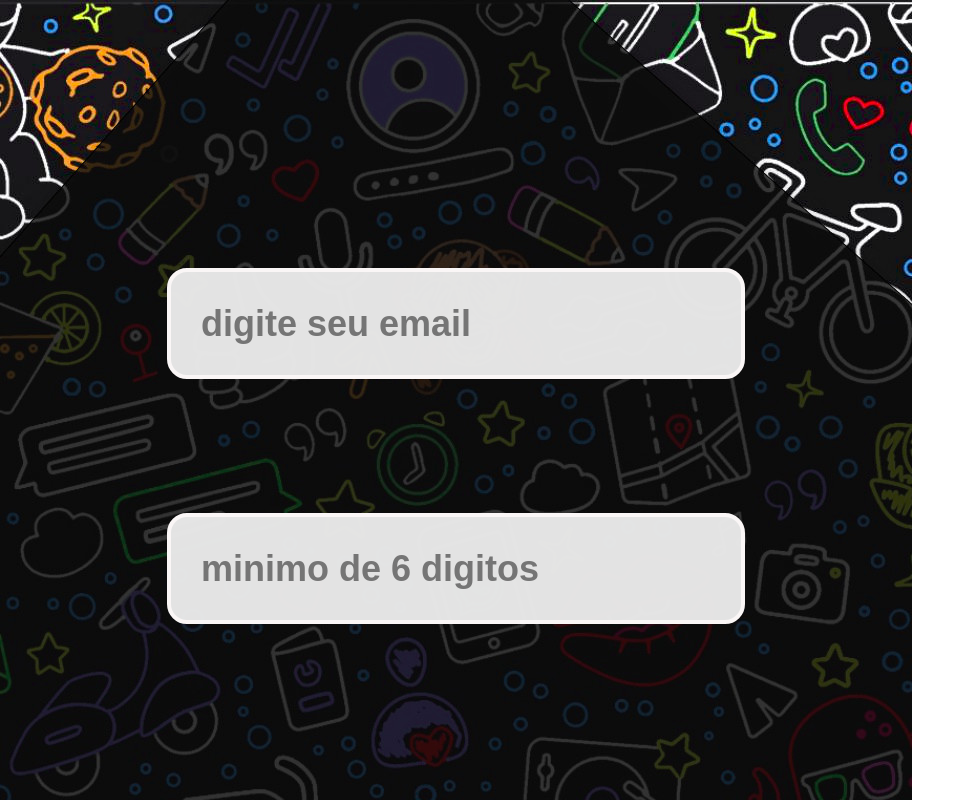
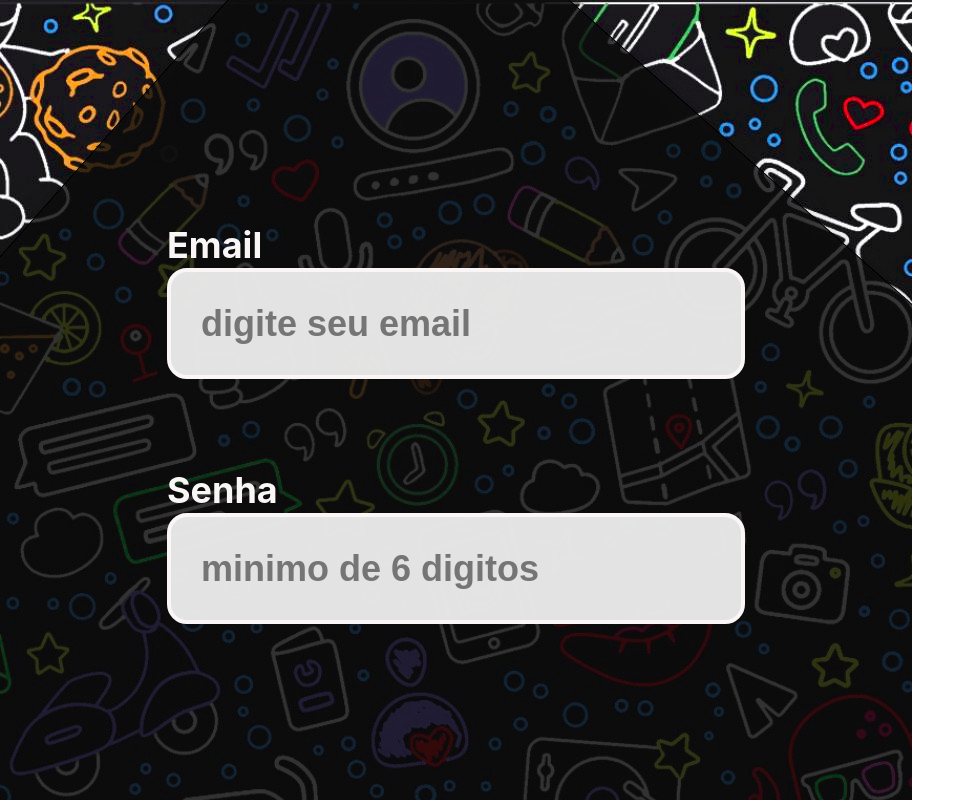
Before and after one commit to lz-tangerine/SAP004-burguer-queen, a React (Create React App) app: page / in a window 1280 px wide. Shown: the top 800 px of the page, without its empty margins (0-975 px from the left). Built offline with nearby package versions, Linux system fonts and the light colour scheme.

Commit message:
label e input prontos

```diff
--- a/src/App.js
+++ b/src/App.js
@@ -15,21 +15,22 @@ const App = () => {
         nameSecond="Registro"
       />
       <form>
+        <label className="user">Email</label>
         <input
           id="email"
           type="email"
           className="email"
           placeholder="digite seu email"
         />
-        Email
+
+        <label className="senha">Senha</label>
         <input
           id="password"
           type="password"
           minlength="6"
-          className="senha"
+          className="password"
           placeholder="minimo de 6 digitos"
         />
-        Senha
       </form>
     </main>
   );
--- a/src/style.css
+++ b/src/style.css
@@ -42,10 +42,42 @@ input {
   left: 167px;
   top: 268px;
 }
-.senha {
+.password {
   position: absolute;
   width: 578px;
   height: 111px;
   left: 167px;
   top: 513px;
 }
+
+.senha {
+  font-style: normal;
+  font-weight: bold;
+  font-size: 36px;
+  line-height: 42px;
+  display: flex;
+  align-items: center;
+  text-align: center;
+  color: #faf6f6;
+  position: absolute;
+  width: 123px;
+  height: 47px;
+  left: 167px;
+  top: 466px;
+}
+
+.user {
+  font-style: normal;
+  font-weight: bold;
+  font-size: 36px;
+  line-height: 42px;
+  display: flex;
+  align-items: center;
+  text-align: center;
+  color: #faf6f6;
+  position: absolute;
+  width: 123px;
+  height: 47px;
+  left: 167px;
+  top: 221px;
+}
```
